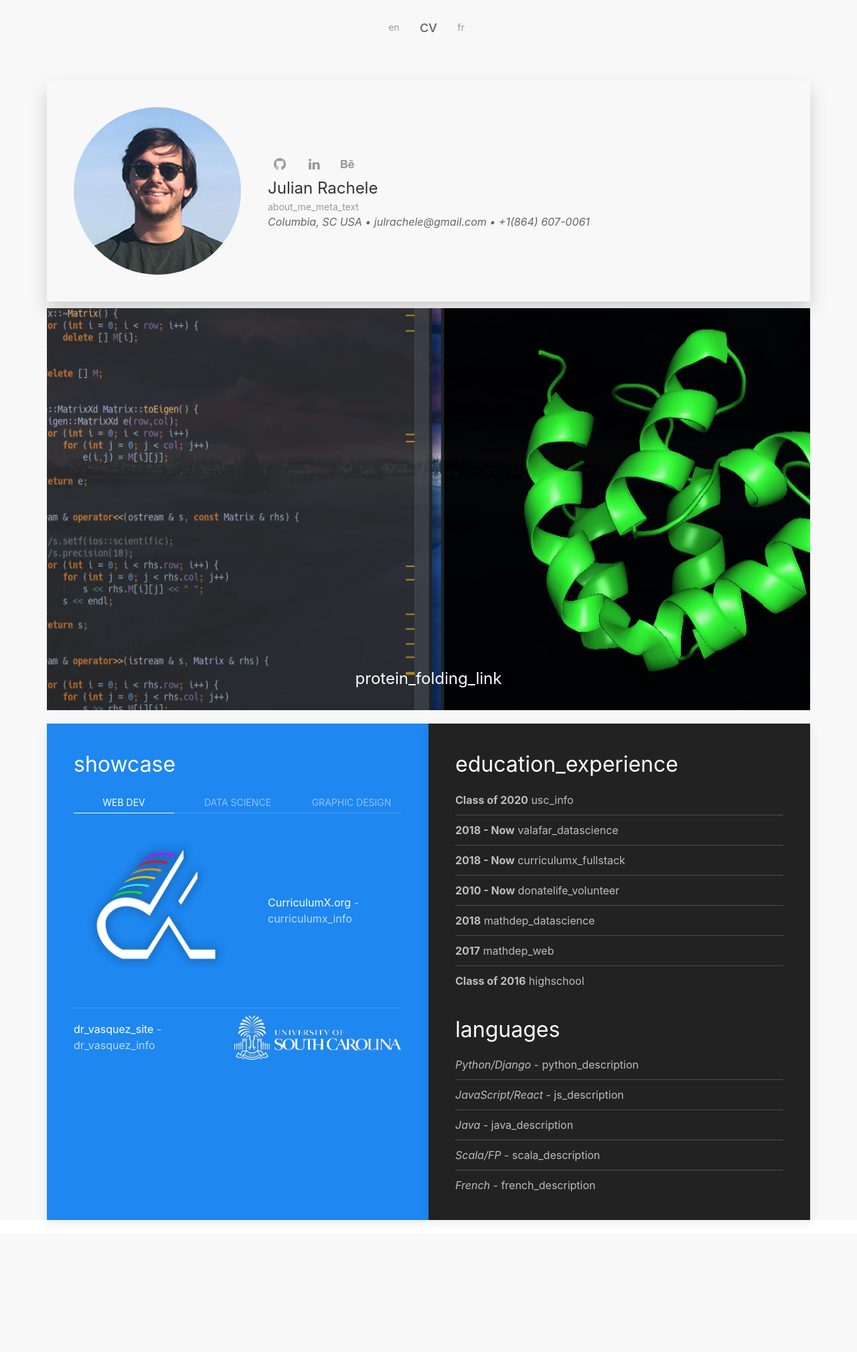
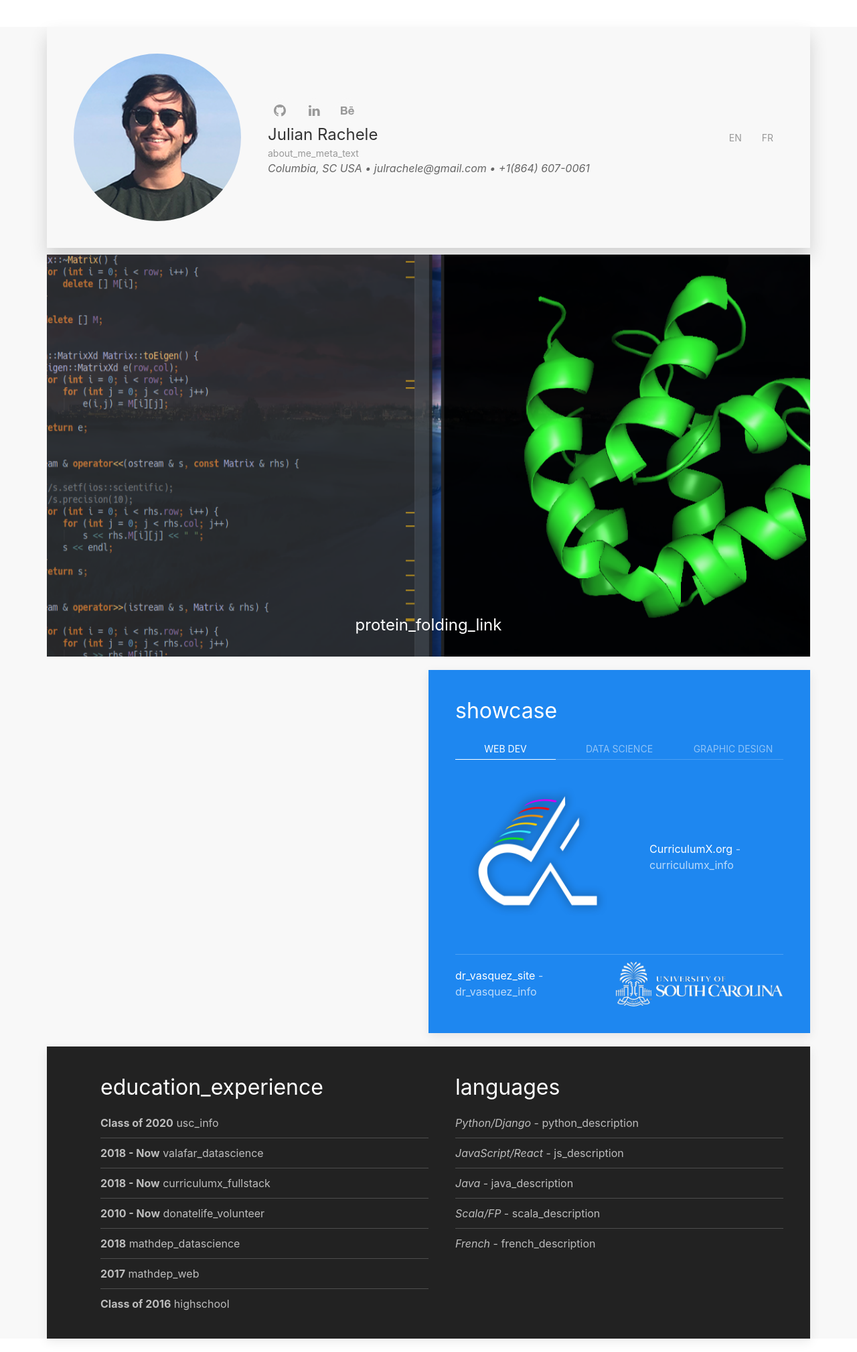
Before and after one commit to jrachele/jrachele.com-old, a Flask app: page / in a window 1280 px wide. Shown: the whole page at 67% size. Before the commit the page ends 1821 px from the top, so only its background shows below. Run offline with Flask 3, Linux system fonts and the light colour scheme; parts of the project's set-up code (start-up, migrations or seed data) failed here and were passed over; some libraries are stand-ins or nearby versions.

Commit message:
Updated translations and changed site structure

```diff
--- a/jrachele/templates/index.html
+++ b/jrachele/templates/index.html
@@ -22,12 +22,8 @@
 
 <body class="site">
     <div class="uk-section-muted uk-preserve-color" style="min-height: 100vh;">
-        <nav class="uk-navbar-container">
+        <!-- <nav class="uk-navbar-container">
             <div class="uk-container uk-container expand" uk-navbar>
-                <!-- <div class="uk-navbar-left">
-                    <a class="uk-navbar-toggle" uk-navbar-toggle-icon href=""></a>
-                </div> -->
-
                 <div class="uk-navbar-center">
                     <div class="uk-navbar-center-left">
                         <a class="uk-active uk-navbar-item uk-link-muted" href="/?lang=en">en</a>
@@ -38,7 +34,7 @@
                     </div>
                 </div>
             </div>
-        </nav>
+        </nav> -->
 
         <div class="uk-margin-large-left uk-margin-large-right uk-margin-medium-top">
             <div class="uk-card uk-card-muted uk-card-body uk-box-shadow-large">
@@ -62,6 +58,10 @@
                                 <i>Columbia, SC USA • julrachele@gmail.com • +1(864) 607-0061</i>
                             </div>
                         </div>
+                    </div>
+                    <div class="uk-width-auto">
+                        <div class="uk-flex-inline"><a class="uk-active uk-navbar-item uk-link-muted" href="/?lang=en">EN</a><a
+                                class="uk-active uk-navbar-item uk-link-muted" href="/?lang=fr">FR</a></div>
                     </div>
 
                 </div>
@@ -122,7 +122,10 @@
 
         <div class="uk-margin-large-left uk-margin-large-right uk-margin-small-top uk-margin-bottom">
             <div class="uk-child-width-1-2@l uk-margin-remove-left" uk-grid>
-                <div class="uk-card uk-card-primary uk-light uk-card-hover uk-card-body" uk-scrollspy="cls: uk-animation-slide-left; repeat: true">
+                <div class="uk-card uk-card-muted uk-dark uk-card-hover uk-card-body" uk-scrollspy="cls: uk-animation-slide-left; repeat: true">
+
+                </div>
+                <div class="uk-card uk-card-primary uk-light uk-card-hover uk-card-body" uk-scrollspy="cls: uk-animation-slide-right; repeat: true">
                     <h2>{{ _('showcase') }}</h2>
                     <ul class="uk-child-width-expand" uk-tab>
                         <li class="uk-active"><a href="#">{{ _('Web dev') }}</a></li>
@@ -194,8 +197,6 @@
                                 </li>
                             </ul>
                         </li>
-
-
                         <li>
                             <div class="uk-flex-middle" uk-grid>
                                 <div class="uk-width-auto">
@@ -212,7 +213,12 @@
                         </li>
                     </ul>
                 </div>
+            </div>
+        </div>
+        <div class="uk-margin-large-left uk-margin-large-right uk-margin-small-top uk-margin-bottom">
             <div class="uk-card uk-card-secondary uk-light uk-card-hover uk-card-body" uk-scrollspy="cls: uk-animation-slide-right; repeat: true">
+                <div class="uk-child-width-1-2@l uk-margin-remove-left" uk-grid>
+                    <div>
                         <h2>{{ _('education_experience')}}</h2>
                         <ul class="uk-list uk-list-divider">
                             <li><b>{{ _('Class of 2020') }}</b> {{ _('usc_info') }}</li>
@@ -223,7 +229,8 @@
                             <li><b>2017</b> {{ _('mathdep_web') }}</li>
                             <li><b>{{ _('Class of 2016') }}</b> {{ _('highschool') }}</li>
                         </ul>
-
+                    </div>
+                    <div>
                         <h2>{{ _('languages') }}</h2>
                         <ul class="uk-list uk-list-divider">
                             <li><i>Python/Django</i> - {{ _('python_description') }}</li>
@@ -232,12 +239,10 @@
                             <li><i>Scala/FP</i> - {{ _('scala_description') }}</li>
                             <li><i>{{ _('French') }}</i> - {{ _('french_description') }}</li>
                         </ul>
-
-
                     </div>
                 </div>
             </div>
-
+        </div>
     </div>
 
 
```
Also changed, not shown: jrachele/translations/fr/LC_MESSAGES/messages.po, 1 other file. Lines whose indentation alone changed are shown as unchanged.
